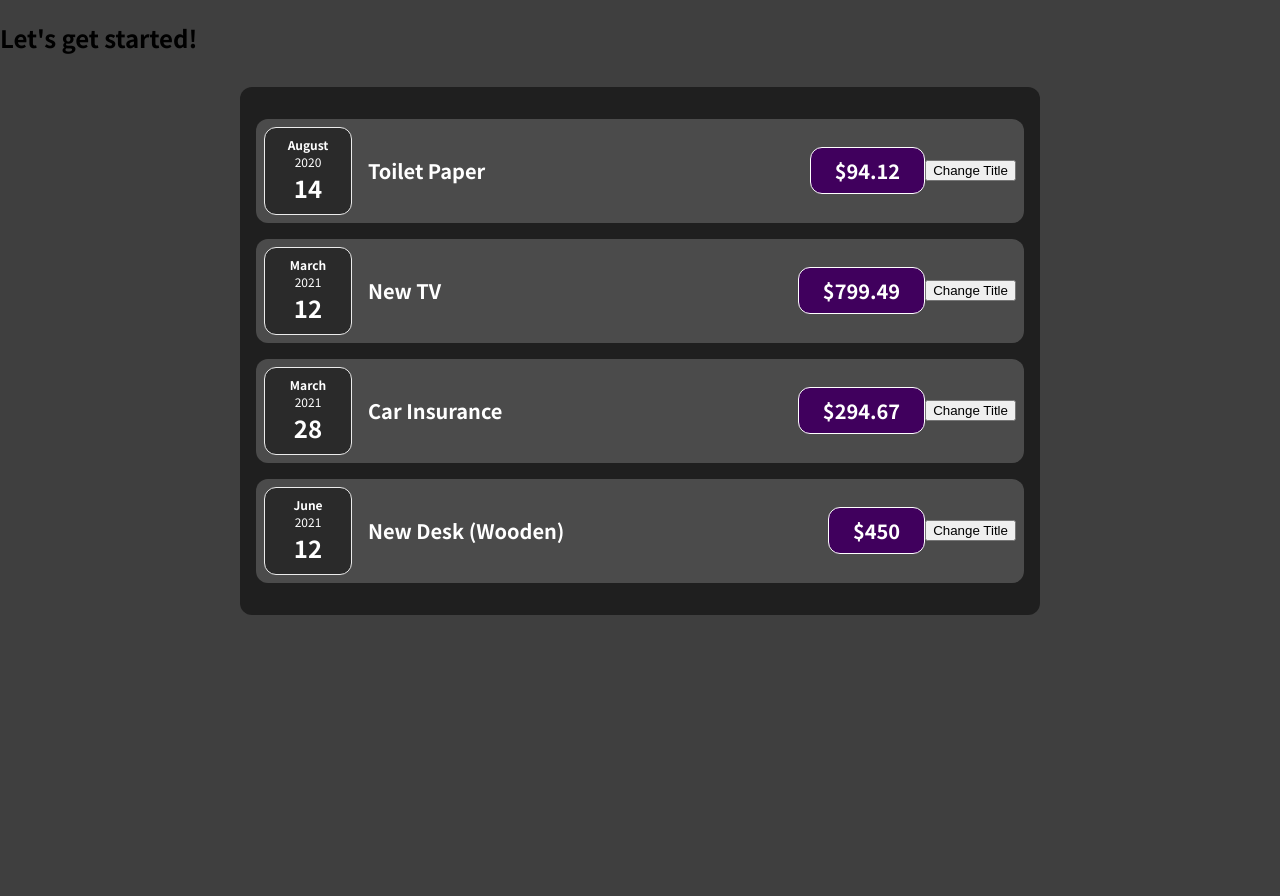
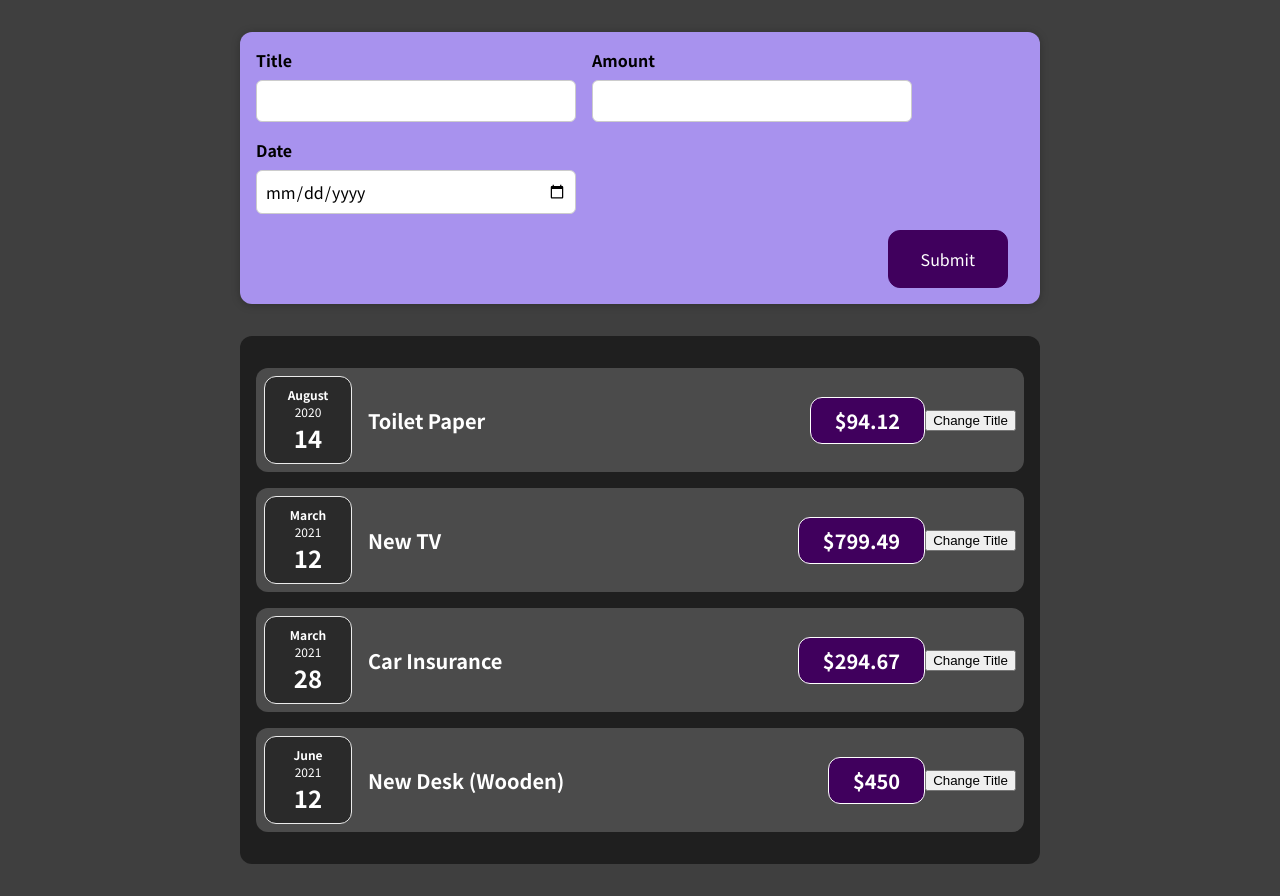
Before and after one commit to A-Qudsi/ReactProjects, a React (Create React App) app in the folder 01-starting-setup/: page / in a window 1280 px wide. Before the commit the page ends 800 px from the top, so only its background shows below. Built offline with nearby package versions, Linux system fonts and the light colour scheme.

Commit message:
updated forms

```diff
--- a/01-starting-setup/src/App.js
+++ b/01-starting-setup/src/App.js
@@ -1,4 +1,5 @@
 import Expenses from './components/Expenses/Expenses'
+import NewExpense from './components/NewExpense/NewExpense'
 
 const App = () => {
 
@@ -30,7 +31,7 @@
 
   return (
     <div>
-      <h2>Let's get started!</h2>
+      <NewExpense />
       <Expenses expenses={expenses}/>
     </div>
   );
--- a/01-starting-setup/src/components/Expenses/ExpenseItem.js
+++ b/01-starting-setup/src/components/Expenses/ExpenseItem.js
@@ -1,17 +1,27 @@
+import React, { useState } from 'react'
 import './ExpenseItem.css'
 import ExpenseDate from "./ExpenseDate";
 import Card from '../UI/Card'
 
+
 const ExpenseItem = (props) => {
+
+  const [title, setTitle] = useState(props.title); //returns array first value is inital, second value is a function with the changed element. We deconstruct to assign variable
+
+  // we use const because we are not assinging a new value using the = operator. the function handles that. so using const is fine.
+
+  const clickHandler = () => {
+    setTitle('Updated!');
+  };
 
     return (
       <Card className="expense-item">
         <ExpenseDate date={props.date} />
         <div className="expense-item__description">
-          <h2>{props.title}</h2>
+          <h2>{title}</h2>
           <div className="expense-item__price">${props.amount}</div>
         </div>
-        <button>Change Title</button>
+        <button onClick={clickHandler}>Change Title</button>
       </Card>
     );
 }
--- /dev/null
+++ b/01-starting-setup/src/components/NewExpense/ExpenseForm.css
@@ -0,0 +1,26 @@
+.new-expense__controls {
+  display: flex;
+  flex-wrap: wrap;
+  gap: 1rem;
+  margin-bottom: 1rem;
+  text-align: left;
+}
+
+.new-expense__control label {
+  font-weight: bold;
+  margin-bottom: 0.5rem;
+  display: block;
+}
+
+.new-expense__control input {
+  font: inherit;
+  padding: 0.5rem;
+  border-radius: 6px;
+  border: 1px solid #ccc;
+  width: 20rem;
+  max-width: 100%;
+}
+
+.new-expense__actions {
+  text-align: right;
+}
--- /dev/null
+++ b/01-starting-setup/src/components/NewExpense/ExpenseForm.js
@@ -0,0 +1,33 @@
+import React from 'react';
+import './ExpenseForm.css';
+
+const ExpenseForm = () => {
+
+    const titleChangeHandler = (event) => {
+
+    }
+
+    return (
+    <form>
+        <div className='new-expense__controls'>
+            <div className='new-expense__control'>
+                <label>Title</label>
+                <input type='text' onChange={titleChangeHandler}/>
+            </div>
+            <div className='new-expense__control'>
+                <label>Amount</label>
+                <input type='number' min='0.01' step='0.01' />
+            </div>
+            <div className='new-expense__control'>
+                <label>Date</label>
+                <input type='date' min='2019-01-01' max='2022-12-31' />
+            </div>
+        </div>
+        <div className='new-expense__actions'>
+            <button type='submit'>Submit</button>
+        </div>
+    </form>
+    )
+}
+
+export default ExpenseForm;
--- /dev/null
+++ b/01-starting-setup/src/components/NewExpense/NewExpense.css
@@ -0,0 +1,38 @@
+.new-expense {
+  background-color: #a892ee;
+  padding: 1rem;
+  margin: 2rem auto;
+  width: 50rem;
+  max-width: 95%;
+  border-radius: 12px;
+  text-align: center;
+  box-shadow: 0 1px 8px rgba(0, 0, 0, 0.25);
+}
+
+.new-expense button {
+  font: inherit;
+  cursor: pointer;
+  padding: 1rem 2rem;
+  border: 1px solid #40005d;
+  background-color: #40005d;
+  color: white;
+  border-radius: 12px;
+  margin-right: 1rem;
+}
+
+.new-expense button:hover,
+.new-expense button:active {
+  background-color: #510674;
+  border-color: #510674;
+}
+
+.new-expense button.alternative {
+  color: #220131;
+  border-color: transparent;
+  background-color: transparent;
+}
+
+.new-expense button.alternative:hover,
+.new-expense button.alternative:active {
+  background-color: #ddb3f8;
+}
--- /dev/null
+++ b/01-starting-setup/src/components/NewExpense/NewExpense.js
@@ -0,0 +1,12 @@
+import React from 'react';
+import './NewExpense.css'
+import ExpenseForm from './ExpenseForm'
+
+const NewExpense = () => {
+    return <div className='new-expense'>
+        <ExpenseForm />
+    </div>
+
+}
+
+export default NewExpense;
```
Also changed, not shown: 1 other file (tests, documents, lock files or other folders).
